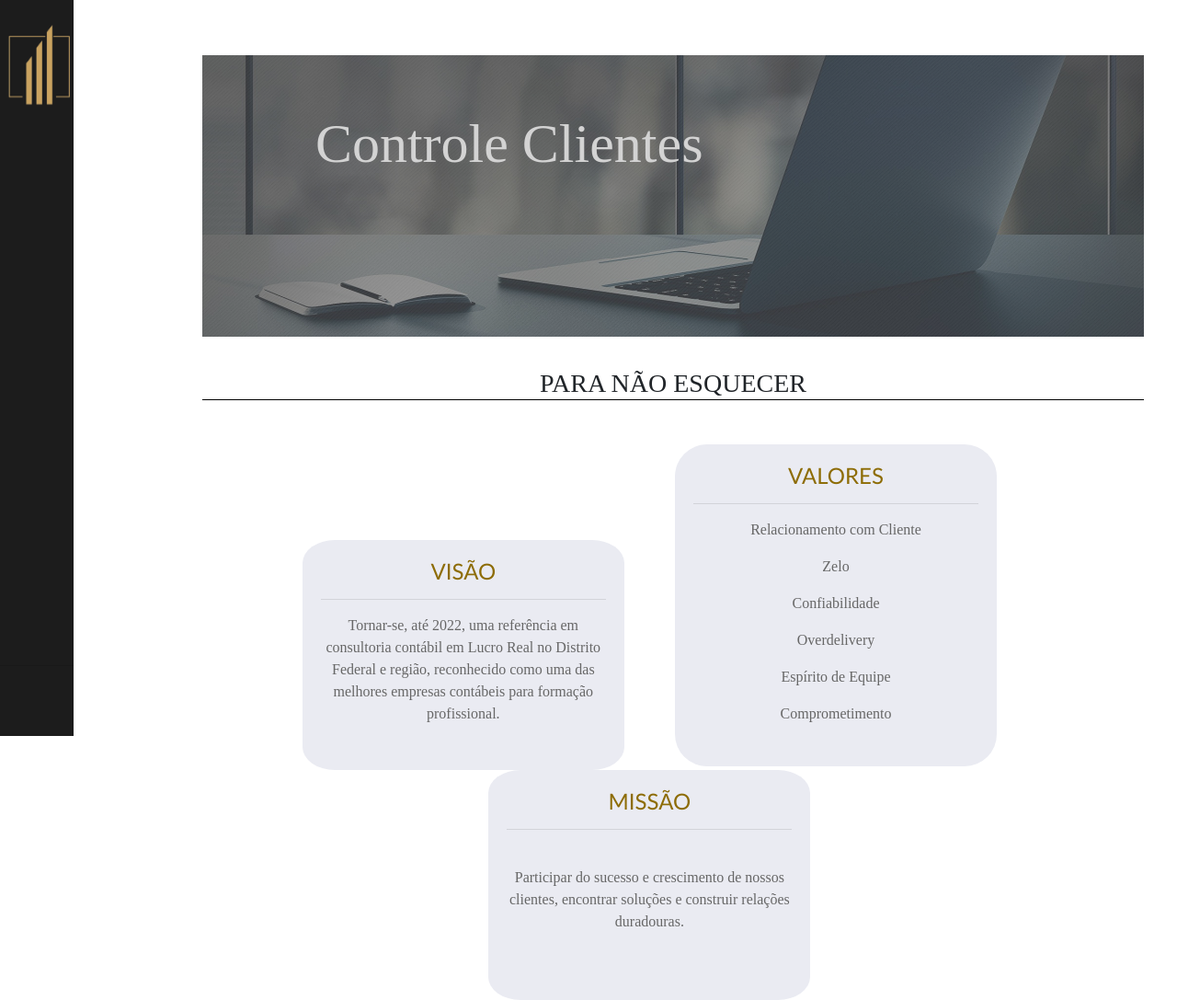
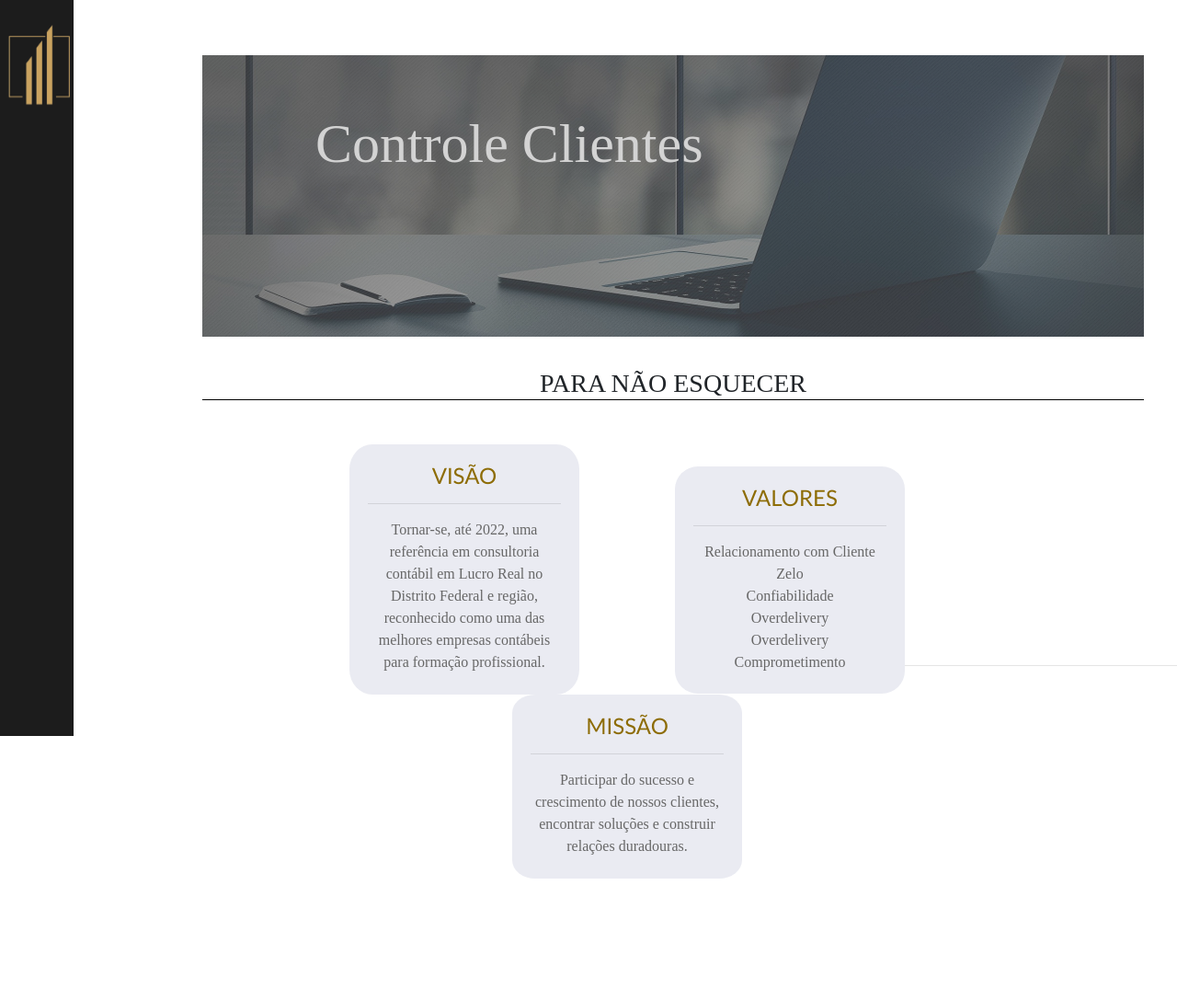
Before and after one commit to Alldax-Contabilidade/UnificacaoControles, a Flask app: page / in a window 1280 px wide. Shown: the whole page at 92% size. After the commit the page ends 955 px from the top, so only its background shows below. Run offline with Flask 2, Linux system fonts and the light colour scheme; some libraries are stand-ins or nearby versions.

Commit message:
Alterado o menu da barrada lateral para fixado, ajustes dos blocos da seção home para melhor organização.

```diff
--- a/project_flask/app/models/dados_dominio_certificado.py
+++ b/project_flask/app/models/dados_dominio_certificado.py
@@ -1,6 +1,5 @@
 import pyodbc
 import datetime
-
 
 class GEMPRE_CERTIFICADOS:
     banco = pyodbc.connect('DSN=Contabil')
--- a/project_flask/app/static/css/estilo_barra.css
+++ b/project_flask/app/static/css/estilo_barra.css
@@ -1,15 +1,20 @@
 *{
     padding: 0px;
-    margin: 0px;
+    margin: auto;
+
 }
 .selection-menu{
     text-decoration: none;
     color: white;
 }
 body{
+    width:90%;
+    margin: auto;
+    min-width:600px;
+    max-width:2000px;
     font-family: sans-serif;
 }
-nav{
+nav {
     background-color: #1C1C1C;
     width: 300px;
     height: 100%;
@@ -46,17 +51,18 @@
     border-radius: 10px;
 }
 .selection-menu:hover{
+
     background-color: royalblue;
     color: white;
     text-decoration: none;
 }
 #label-menu{
     padding: 15px;
-    position: absolute;
+    position: fixed;
     z-index: 1;
 }
 #text-end{
-    position: absolute;
+    position: fixed;
     width: 300px;
     bottom: 60px;
     right: 0px;
@@ -65,9 +71,10 @@
 #zuar{
     font-size: 12px;
     padding: 10px;
-    position: absolute;
-    top: 3px;
-    right: 70px;
+    position: fixed;
+    top: 600px;
+    right: 80px;
+    bottom: 0;
 }
 .pag-inicial{
     /*background-color: red;*/
@@ -95,6 +102,7 @@
 
 }
 #img-home{
+
     width: 100%;
     opacity: 0.8;
     height: 90%;
@@ -110,16 +118,22 @@
     border-width: 50%;
 }
 #cultura{
-    /*background-color: blue;*/
+    /* background-color: blue; */
     height: 100%;
     text-align: center;
     padding-top: 40px;
 }
 .culturas{
+
+    margin-right:100px;
+    min-width:100px;
+    max-width:250px;
     padding: 20px;
     background-color: #EAEBF2;
     display: inline-block;
-    margin-right: 5%;
+    margin-right: 30;
+    margin-top: 20;
+    margin-bottom: 20;
     width: 350px;
     height: 250px;
     border-radius: 10%;
@@ -132,5 +146,12 @@
     color: #676767;
 }
 #valores-cultura{
-    height: 350px;
+    height: 247px;
 }
+#visao-cultura{
+    height: 272px;
+
+}#missao-valores{
+    height: 200px;
+
+}
--- a/project_flask/app/templates/barra-lateral.html
+++ b/project_flask/app/templates/barra-lateral.html
@@ -15,7 +15,7 @@
     </head>
     <body>
         <input type="checkbox" id="chec">
-        <label id="label-menu" for="chec">
+        <label id="label-menu"  for="chec">
             <img id="icon-alldax" src="{{ url_for('static', filename='img/nova-img.ico') }}"/>
         </label>
         <nav>
--- a/project_flask/app/templates/index.html
+++ b/project_flask/app/templates/index.html
@@ -7,7 +7,7 @@
                 <h1 id="titulo-index">Controle Clientes</h1>
 
             </div>
-            <div class="valores-empresa">
+            <div class="valores-empresa" >
                 <div id="titulo-valores">
                     <h3 id="valores-title">PARA NÃO ESQUECER</h3>
                 </div>
@@ -18,17 +18,13 @@
                     </div>
                     <div class="culturas" id="valores-cultura">
                         <h4 >VALORES</h4><hr>
-                        <p>Relacionamento com Cliente</p>
-                        <p>Zelo</p>
-                        <p>Confiabilidade</p>
-                        <p>Overdelivery</p>
-                        <p>Espírito de Equipe</p>
-                        <p>Comprometimento</p>
+                        <p>Relacionamento com Cliente<br>Zelo<br>Confiabilidade<br>Overdelivery<br>Overdelivery<br>Comprometimento</p>
 
                     </div>
-                    <div class="culturas" id="missao-valores">
+                    <div class="culturas" id="missao-valores" >
                         <h4>MISSÃO</h4><hr>
-                        <br><p>Participar do sucesso e crescimento de nossos clientes, encontrar soluções e construir relações duradouras.</p>
+
+                        <p>Participar do sucesso e crescimento de nossos clientes, encontrar soluções e construir relações duradouras.</p>
 
                     </div>
 
```
